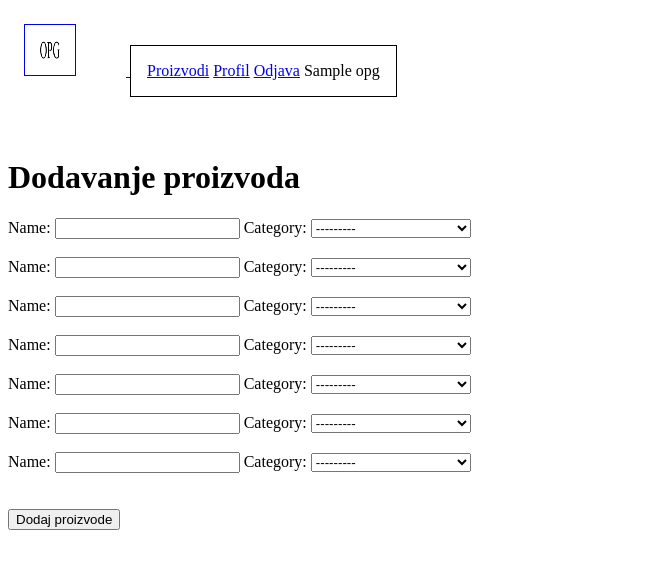
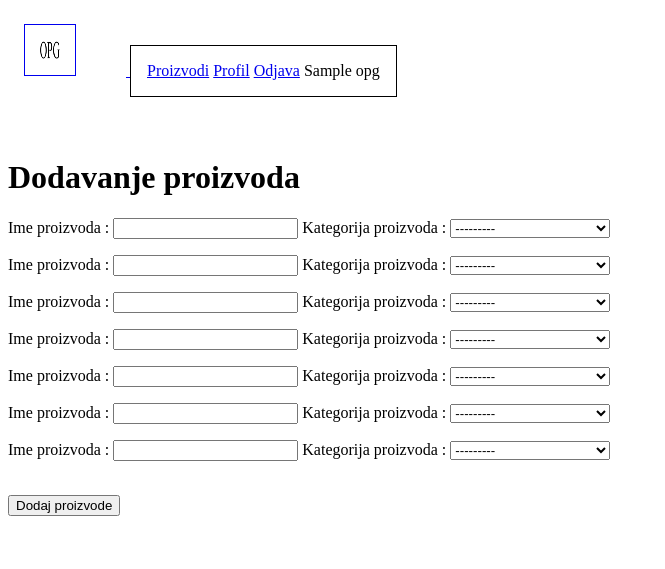
Before and after one commit to Anjcica/opg_project, a Django app: page /add_product/ in a window 1280 px wide. Shown: the top 569 px of the page, without its empty margins (0-665 px from the left). Run offline with Django 4.2, Linux system fonts and the light colour scheme; a user stored in the database is signed in; data comes from the database, SQL or seed files in the repository; tables that the repository leaves empty hold one stand-in row (values such as "Sample post").

Commit message:
labels in add_product

```diff
--- a/opg/templates/opg/add_product.html
+++ b/opg/templates/opg/add_product.html
@@ -8,9 +8,9 @@
     {% csrf_token %}
     {{formset.management_form}}
     {% for form in formset %}
-        {{ form }}
-        <br>
-        <br>
+        <p>Ime proizvoda : {{ form.name }}
+            Kategorija proizvoda : {{ form.category }}
+        </p>
     {% endfor %}
         <br>
     <input type="submit" value="Dodaj proizvode">
```
